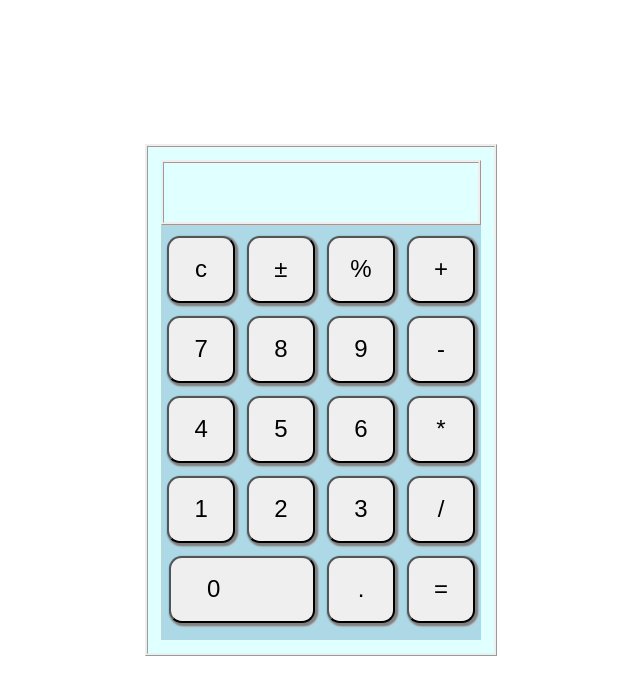
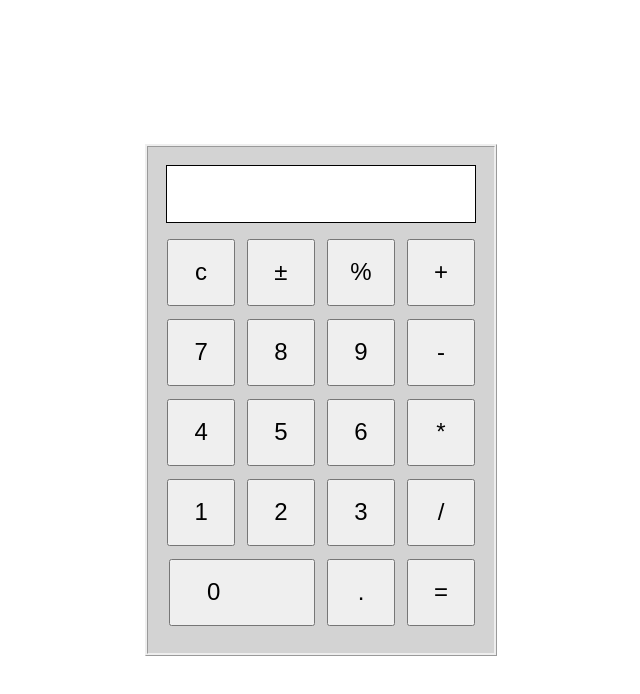
Before and after one commit to christianmbonet/calculator, a React (Create React App) app: page / in a window 1280 px wide. Shown: the top 694 px of the page, without its empty margins (319-959 px from the left). Built offline with nearby package versions, Linux system fonts and the light colour scheme.

Commit message:
adding personal css

```diff
--- a/src/components/Calculator.css
+++ b/src/components/Calculator.css
@@ -1,7 +1,7 @@
 .calculator {
     width: 20rem;
     height: 30rem;
-    background-color: lightcyan;
+    background-color: lightgray;
     display: grid;
     padding: 1%;
     position: absolute;
@@ -31,21 +31,25 @@
   }
   .calculator-keypad {
     padding-top: 0.3rem;
-    background-color: lightblue;
+    background-color: lightgrey;
     display: grid;
     grid-template-columns: repeat(4, 5rem);
     grid-template-rows: repeat(5, 5rem);
     grid-template-areas: "keys-function keys-function keys-function keys-operators" "keys-numbers keys-numbers keys-numbers keys-operators" "keys-numbers keys-numbers keys-numbers keys-operators" "keys-numbers keys-numbers keys-numbers keys-operators" "keys-numbers keys-numbers keys-numbers keys-operators";
   }
   .calculator-input {
-    border-color: black;
-    border: ridge;
+    display: flex;
+    justify-content: center;
+    align-items: center;
+    border: 1px solid black;
     text-align: right;
+    margin: 5px;
     padding-right: 10%;
     font-weight: bold;
     font-size: xx-large;
+    background-color: white;
   }
   .result {
     min-height: 3rem;
-    color: #666666;
+    color: white;
   }
--- a/src/components/CalculatorKey.css
+++ b/src/components/CalculatorKey.css
@@ -4,6 +4,5 @@ button {
     margin: 0.4rem;
     text-align: center;
     font-size: 150%;
-    border-radius: 0.8rem;
-    box-shadow: 0.1rem 0.1rem 0.1rem 0.1rem grey;
+    box-shadow: whitesmoke;
   }
```
